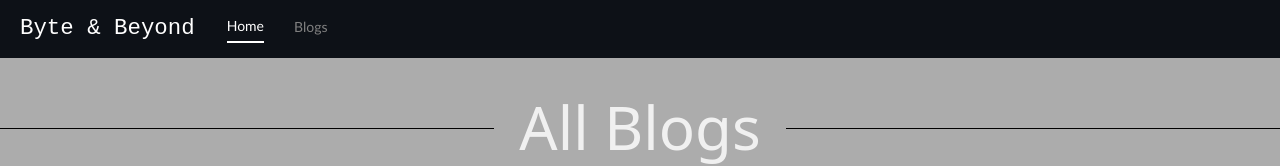
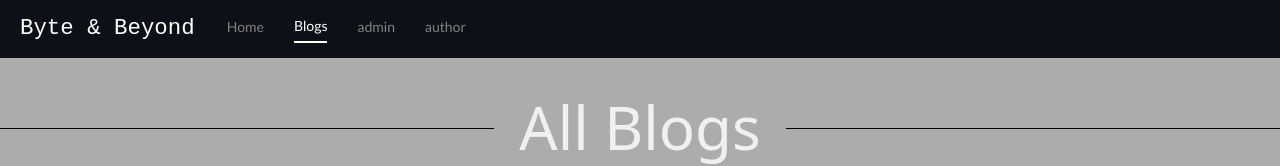
Before and after one commit to SyedAliiii/bytebeyond, a React (Create React App) app: page /bytebeyond/blogs in a window 1280 px wide. Shown: the top 166 px of the page. Built offline with nearby package versions, Linux system fonts and the light colour scheme; a web font is replaced by a local one.

Commit message:
Update Navbar.jsx

```diff
--- a/src/components/Home/Navbar.jsx
+++ b/src/components/Home/Navbar.jsx
@@ -1,5 +1,5 @@
 import React from 'react'
-import { Link } from 'react-router-dom'
+import { Link, NavLink } from 'react-router-dom'
 
 export default function Navbar() {
   return (
@@ -8,10 +8,16 @@ export default function Navbar() {
 
         <ul className="links m-0">
           <li>
-            <Link className="link active" to={'/'}>Home</Link>
+            <NavLink className="link" to={'/'}>Home</NavLink>
           </li>
           <li>
-            <Link className="link" to={'/blogs'}>Blogs</Link>
+            <NavLink className="link" to={'/blogs'}>Blogs</NavLink>
+          </li>
+          <li>
+            <NavLink className="link" to={'/admin'}>admin</NavLink>
+          </li>
+          <li>
+            <NavLink className="link" to={'/author'}>author</NavLink>
           </li>
         </ul>
 
```
